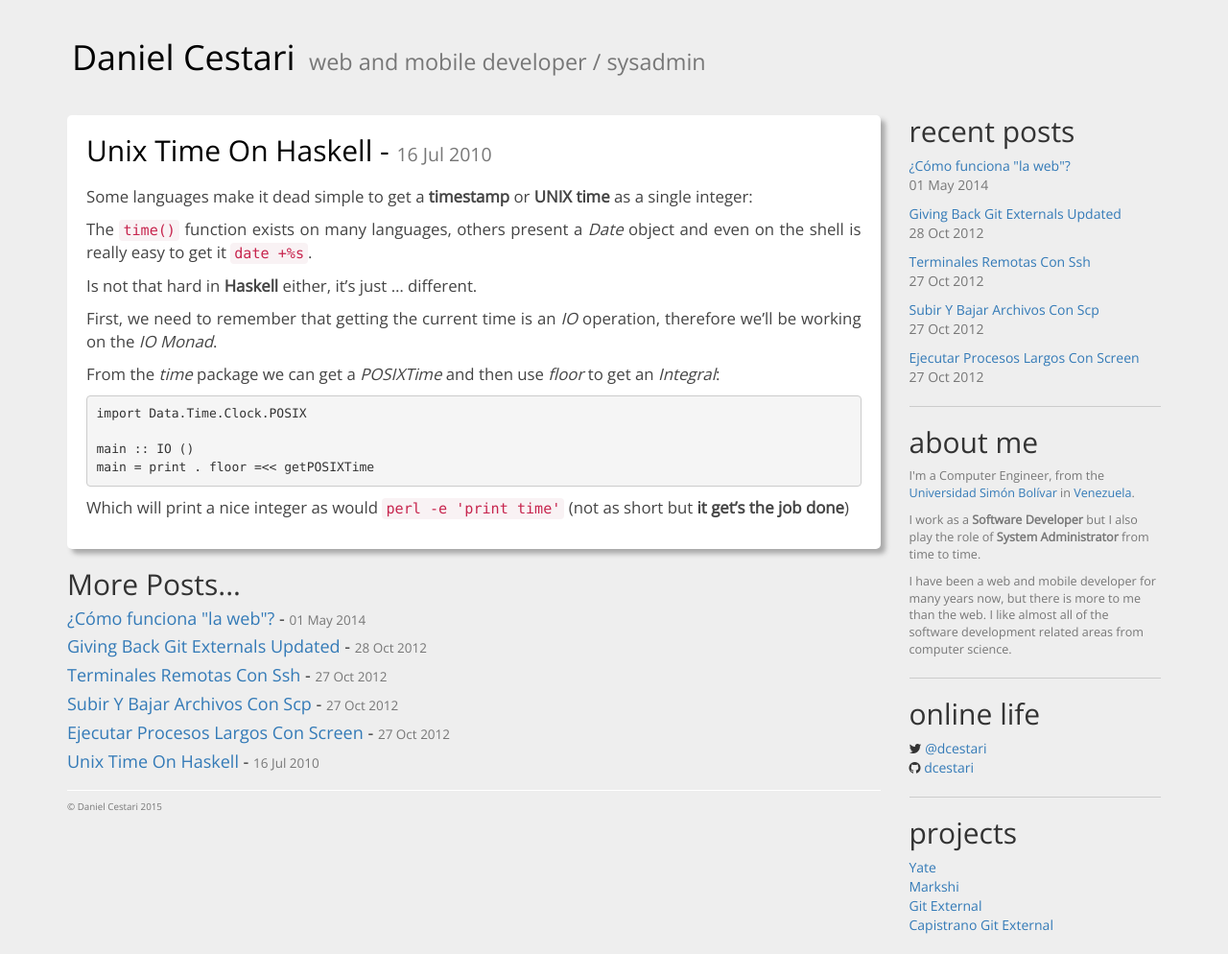
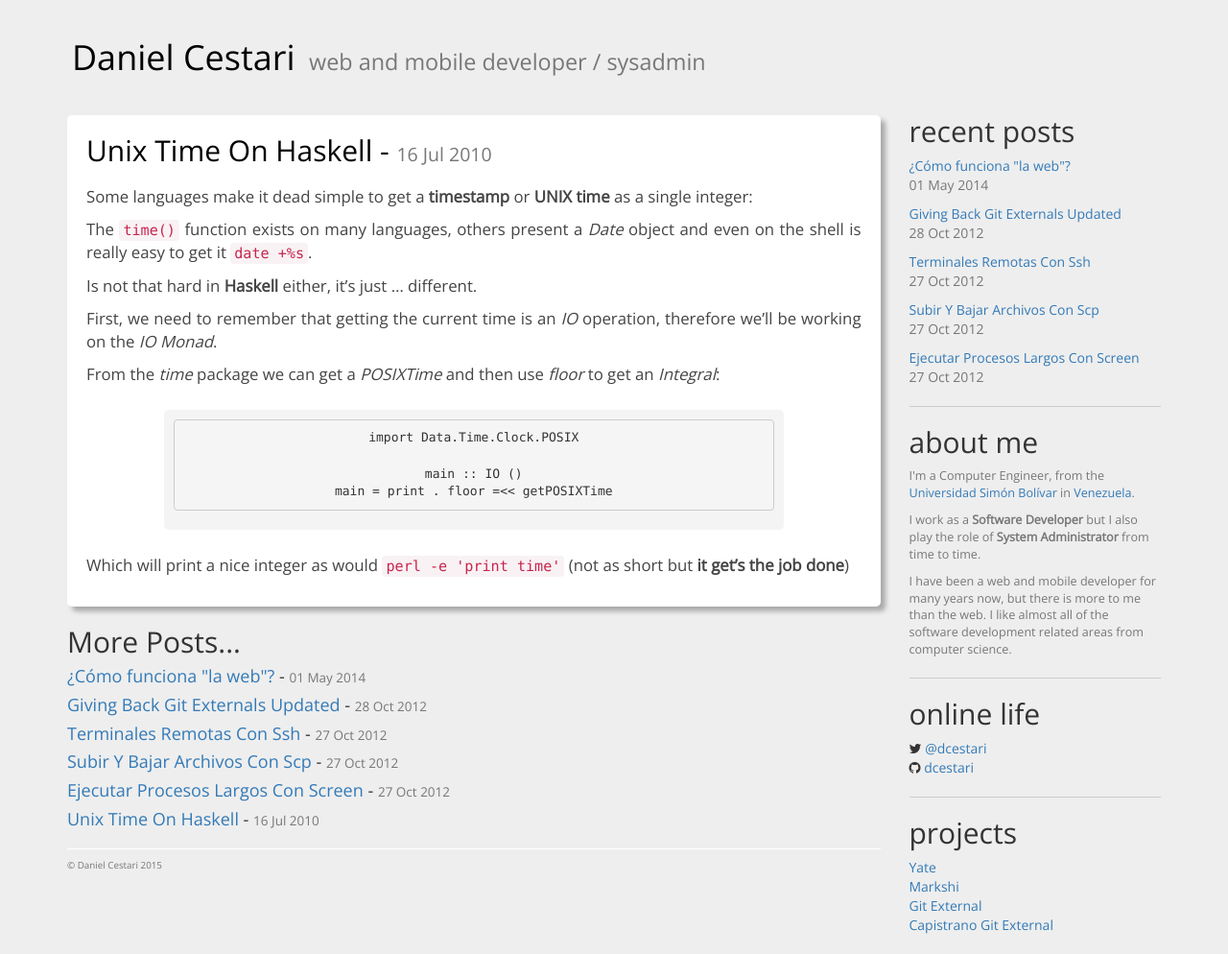
Before and after one commit to dcestari/dcestari.github.com, a Jekyll site: the page built from _posts/2010-07-16-unix-time-on-haskell.md, in a window 1280 px wide. Shown: the whole page at 96% size. Built offline with Jekyll 4.4.1, drawn with Linux system fonts in a browser that asks for light colours; nearby versions of some CDN libraries.

Commit message:
Make figures more distinguishable from the post/article text

```diff
--- a/_layouts/default.html
+++ b/_layouts/default.html
@@ -50,7 +50,6 @@
 
     <script src="//code.jquery.com/jquery-1.11.0.min.js"></script>
     <script src="//maxcdn.bootstrapcdn.com/bootstrap/3.3.4/js/bootstrap.min.js"></script>
-    <script src="//cdnjs.cloudflare.com/ajax/libs/magnific-popup.js/1.0.0/jquery.magnific-popup.min.js"></script>
     <script src="/js/application.js"></script>
   </body>
 </html>
--- a/_sass/general.scss
+++ b/_sass/general.scss
@@ -104,3 +104,22 @@ footer {
     color: #777;
   }
 }
+
+figure {
+  margin: 1.5em 0;
+  text-align: center;
+  background-color: #f4f4f4;
+  padding: 10px;
+  border-radius: 5px;
+
+  @media (min-width: 768px) {
+    margin: 1.5em 10%;
+  }
+
+  figcaption {
+    color: #333;
+    font-style: italic;
+    font-size: 0.8em;
+    margin-top: 0.8em;
+  }
+}
--- a/css/application.scss
+++ b/css/application.scss
@@ -5,7 +5,6 @@
 @import "//maxcdn.bootstrapcdn.com/bootstrap/3.3.4/css/bootstrap-theme.min.css";
 @import "//maxcdn.bootstrapcdn.com/font-awesome/4.3.0/css/font-awesome.min.css";
 @import "//fonts.googleapis.com/css?family=Open+Sans";
-@import "//cdnjs.cloudflare.com/ajax/libs/magnific-popup.js/1.0.0/magnific-popup.min.css";
 
 @import "general";
 @import "post";
--- a/js/application.coffee
+++ b/js/application.coffee
@@ -1,8 +1,2 @@
 ---
 ---
-
-jQuery ->
-  $('.post img').each ->
-    $(this).attr('data-mfp-src', $(this).attr('src'))
-
-  $('.post img').magnificPopup type: 'image', gallery: { enabled: true }
```
Also changed, not shown: _includes/figure.html (added, +9 -0 lines).
